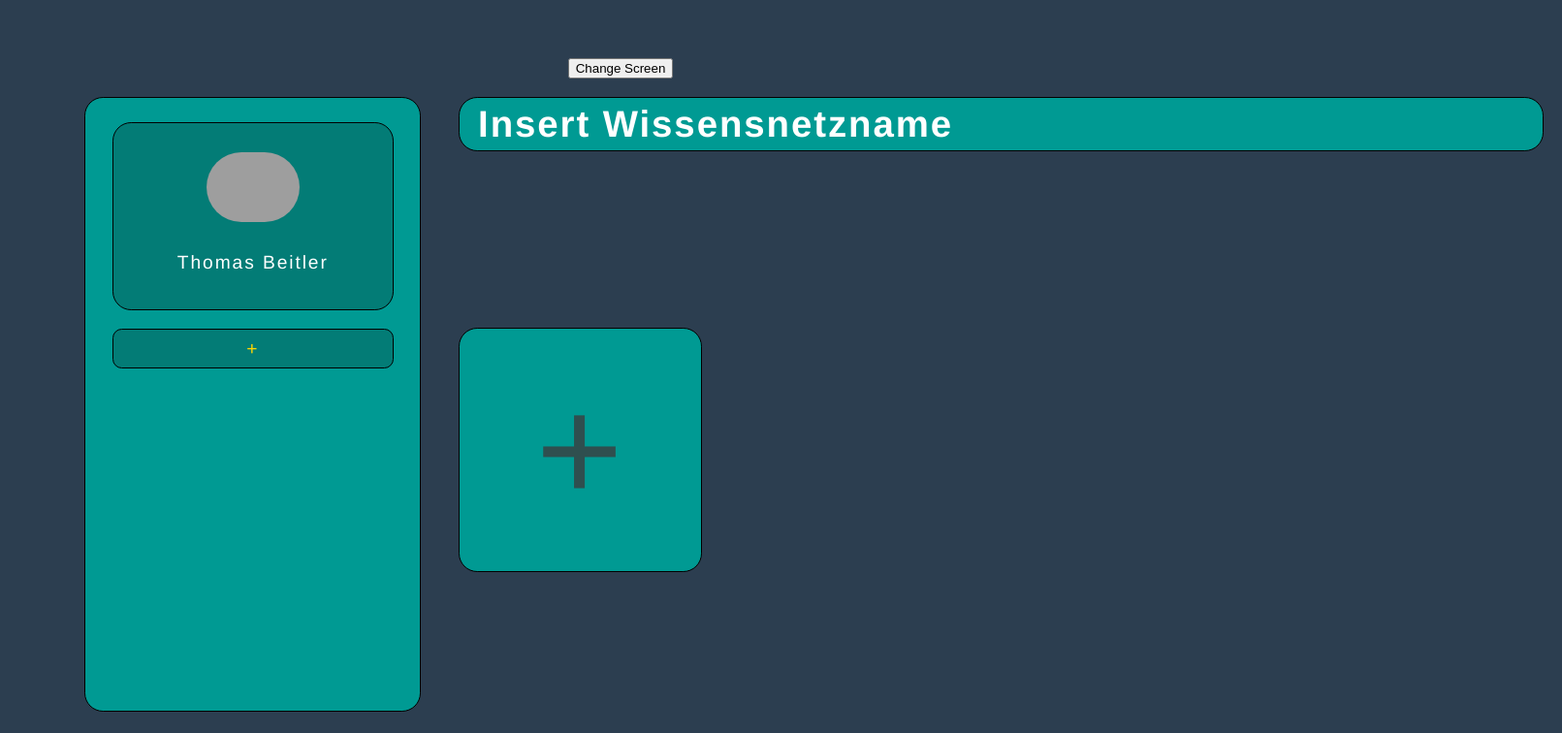
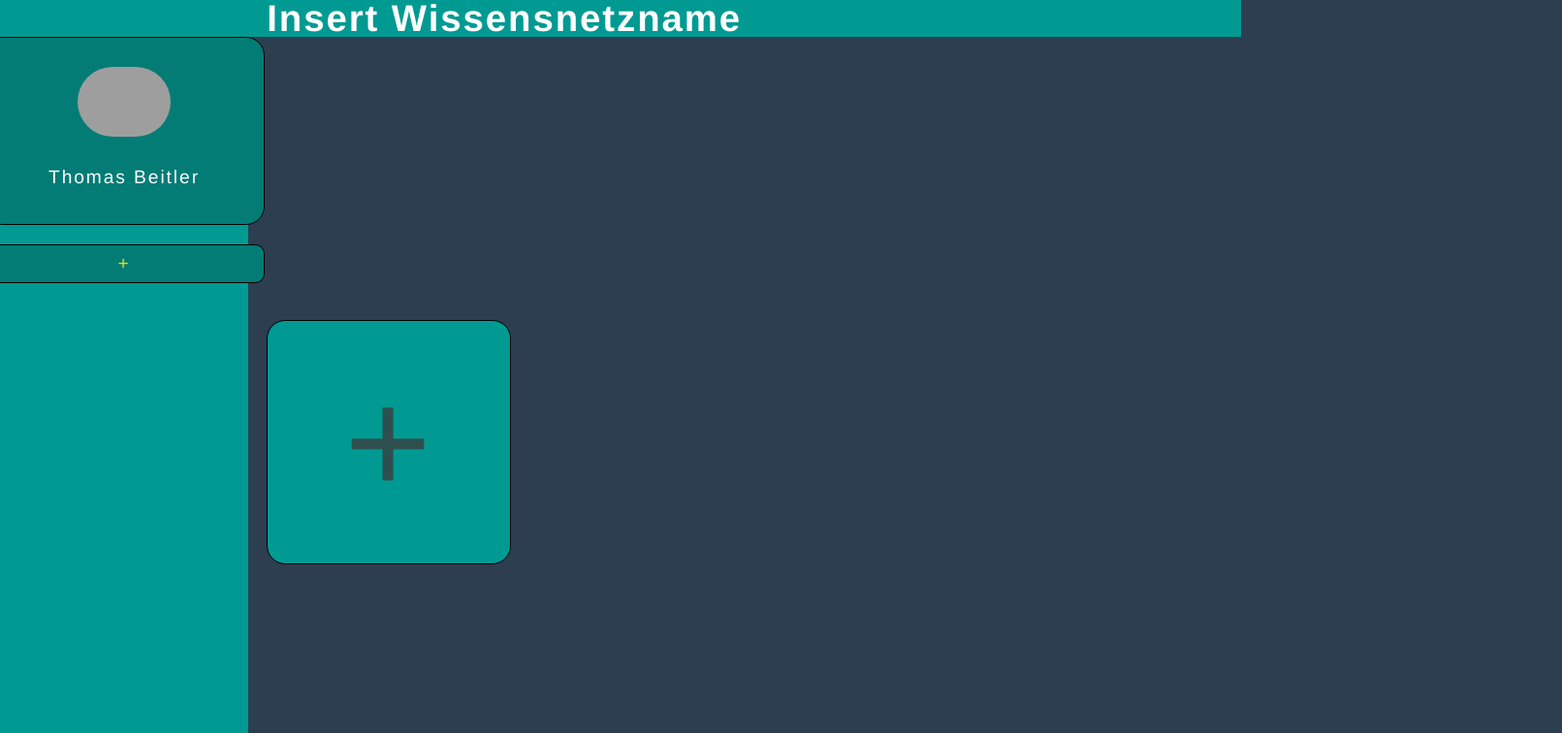
Before and after one commit to lelex4545/projekt-1, a Vue app: page / in a window 1280 px wide. Both pictures are taken after a click on the button "Change Screen". Shown: the top 756 px of the page at 97% size, 1611 px wide, since content can reach past the window. Built offline with nearby package versions, Linux system fonts and the light colour scheme; grey boxes are pictures that could not be loaded.

Commit message:
Layout_alpha_4

```diff
--- a/src/App.vue
+++ b/src/App.vue
@@ -1,8 +1,9 @@
 <template>
   <div id="app">
-    <button @click="loginVar=!loginVar">Change Screen</button>
+
     <span v-if="loginVar"><LogIn/></span>
     <span v-else><Home/></span>
+    <button @click="loginVar=!loginVar">Change Screen</button>
   </div>
 </template>
 
@@ -28,9 +29,19 @@ export default {
   -moz-osx-font-smoothing: grayscale;
   text-align: center;
   color: #ffffff;
-  margin: 60px;
+  height: 100%;
+  width: 100%;
+  margin: 0em;
+}
+html{
+  margin: 0;
+  padding: 0;
 }
 body {
   background-color: #2c3e50;
+  margin: 0em;
+  padding: 0em;
+  height: 100%;
+  width: 100%;
 }
 </style>
--- a/src/components/screens/Home.vue
+++ b/src/components/screens/Home.vue
@@ -34,18 +34,19 @@ export default {
         "c h h h"
         "c n n n"
         "c n n n";
-    grid-auto-columns: 25% 25% 25% 25%;
+    grid-auto-columns: 20% 27% 27% 26%;
     grid-auto-rows: 14% 43% 43%;
-    width: 80.35em;
-    height: 35em;
+
     font-size: 1.2em;
 }
 #headerNet{
     grid-area: h;
     display: flex;
-    margin: 1em;
     padding-left: 1em;
     align-items: center;
+    border-radius: 0;
+    border: 0;
+    height: 2em;
 }
 
 
--- a/src/components/screens/HomeComp/ControlCenter.vue
+++ b/src/components/screens/HomeComp/ControlCenter.vue
@@ -23,11 +23,11 @@ export default {
 #controlCenter{
     grid-area: c;
     display: flex;
-    margin: 1em;
-
     align-items: center;
     flex-flow: column;
-
+    border-radius: 0;
+    border: 0px;
+    height: 100vh;
 }
 
 #profil{
@@ -35,7 +35,7 @@ export default {
     background-color: #037c76;
     width: 15em;
     height: 10em;
-    margin-top: 1.3em;
+    margin-top: 2em;
     border: .5px solid black;
     border-radius: 1em;
 
--- a/src/components/screens/HomeComp/Wissensthema.vue
+++ b/src/components/screens/HomeComp/Wissensthema.vue
@@ -22,7 +22,8 @@ export default {
     }),
     methods: {
         addThemaItem () {
-            this.themen.unshift({id: this.themen.length, name: "-"})
+            if(this.themen.length < 12)
+                this.themen.unshift({id: this.themen.length, name: "-"})
         }
     }
 };
```
